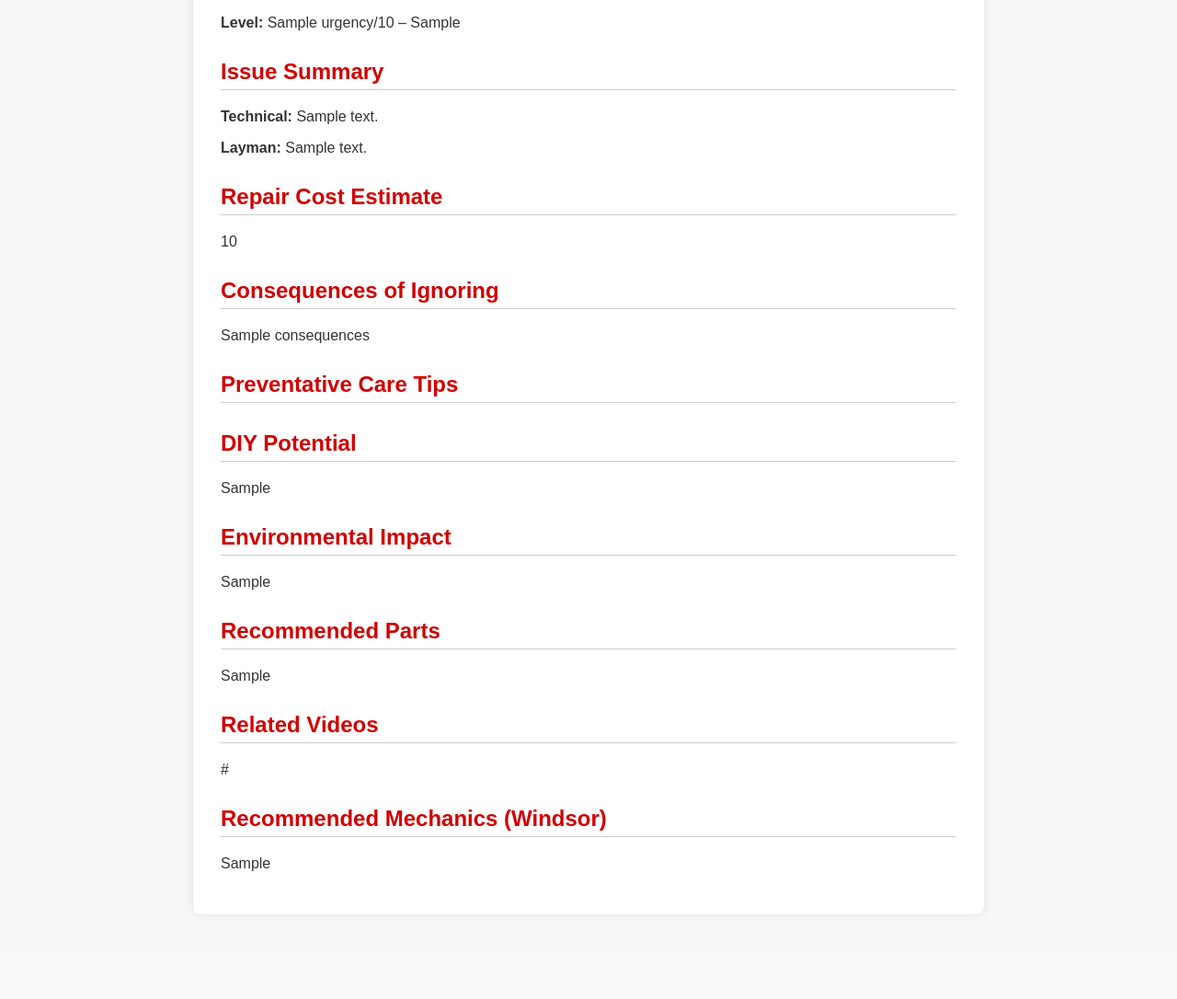
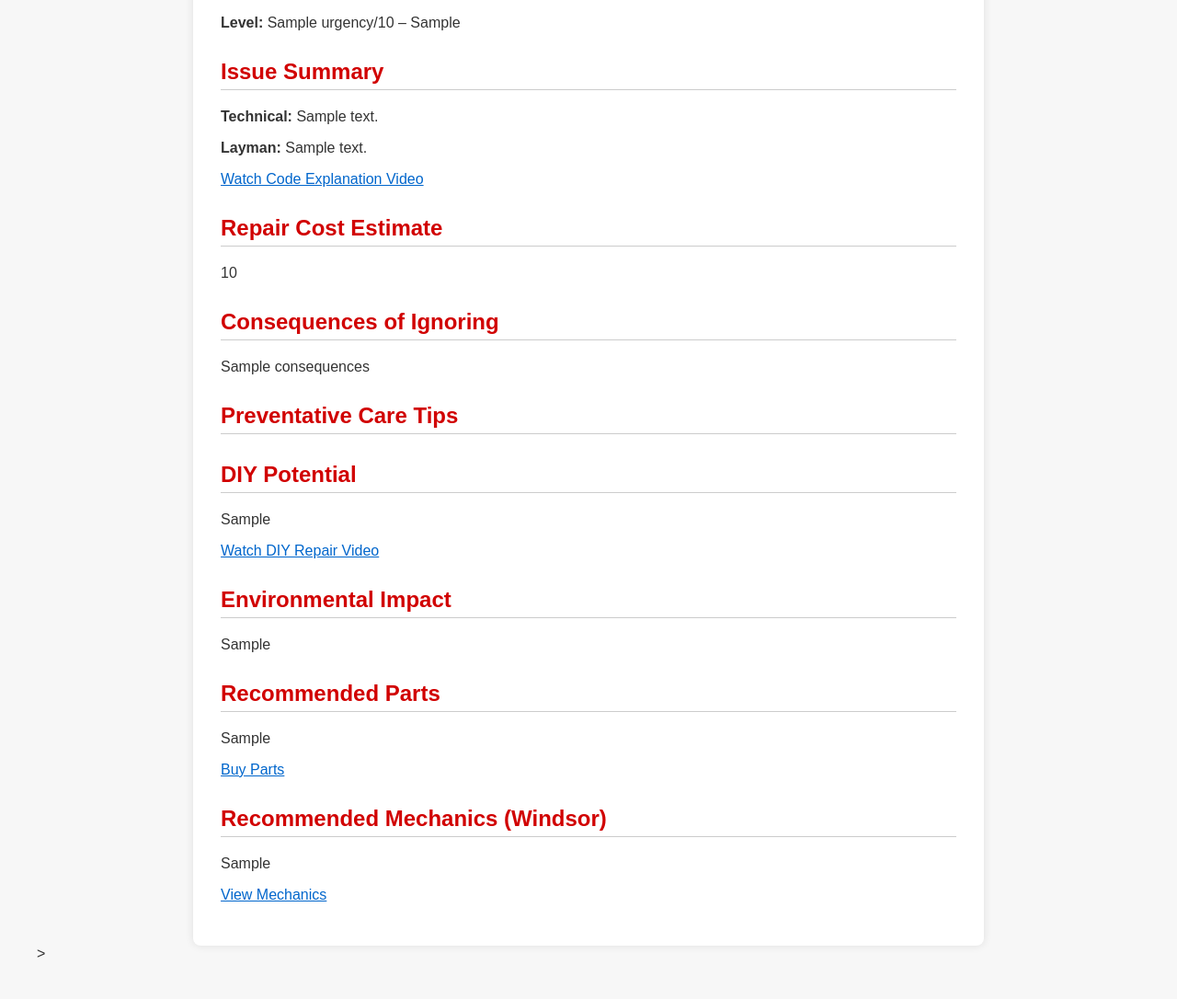
Before and after one commit to CODEREaDer24/coderead, a Flask app: template templates/report.html in a window 1280 px wide. Shown: the part 386-1472 px from the top of the page at 92% size. Before the commit the page ends 1381 px from the top, so only its background shows below. Run offline with Flask 3, Linux system fonts and the light colour scheme; the template is opened without the code that fills it: most values are stand-ins (such as "Sample title", 1, 10 or a date in 2020).

Commit message:
Update report.html

```diff
--- a/templates/report.html
+++ b/templates/report.html
@@ -79,16 +79,28 @@
       <h2>Issue Summary</h2>
       <p><strong>Technical:</strong> {{ tech_summary }}</p>
       <p><strong>Layman:</strong> {{ layman_summary }}</p>
+      <p><a href="{{ code_video_link }}" target="_blank">Watch Code Explanation Video</a></p>
     </div>
 
     <div class="section"><h2>Repair Cost Estimate</h2><p>{{ repair_cost }}</p></div>
     <div class="section"><h2>Consequences of Ignoring</h2><p>{{ consequences }}</p></div>
     <div class="section"><h2>Preventative Care Tips</h2><p>{{ preventative_tips }}</p></div>
-    <div class="section"><h2>DIY Potential</h2><p>{{ diy_potential }}</p></div>
+    <div class="section">
+      <h2>DIY Potential</h2>
+      <p>{{ diy_potential }}</p>
+      <p><a href="{{ diy_video_link }}" target="_blank">Watch DIY Repair Video</a></p>
+    </div>
     <div class="section"><h2>Environmental Impact</h2><p>{{ environmental_impact }}</p></div>
-    <div class="section"><h2>Recommended Parts</h2><p>{{ parts_recommendation }}</p></div>
-    <div class="section"><h2>Related Videos</h2><p>{{ video_links|safe }}</p></div>
-    <div class="section"><h2>Recommended Mechanics (Windsor)</h2><p>{{ mechanic_list }}</p></div>
+    <div class="section">
+      <h2>Recommended Parts</h2>
+      <p>{{ parts_recommendation }}</p>
+      <p><a href="{{ parts_link }}" target="_blank">Buy Parts</a></p>
+    </div>
+    <div class="section">
+      <h2>Recommended Mechanics (Windsor)</h2>
+      <p>{{ mechanic_list }}</p>
+      <p><a href="{{ mechanic_links }}" target="_blank">View Mechanics</a></p>
+    </div>
   </div>
 </body>
-</html>
+</html>>
```
